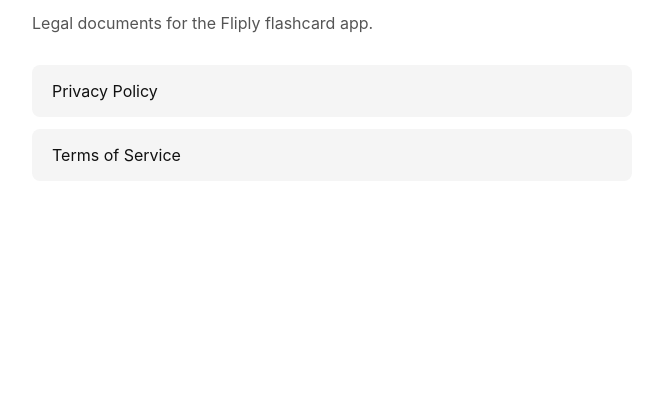
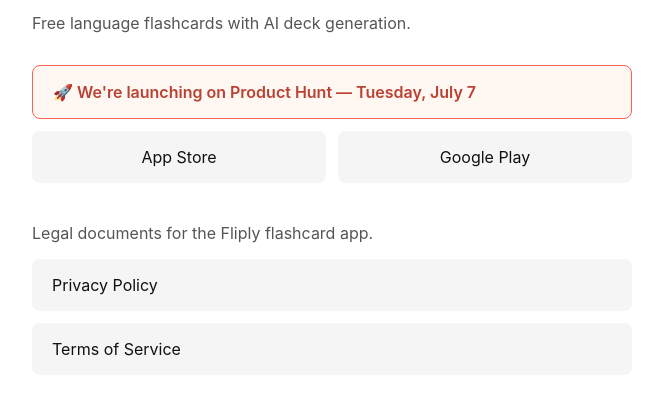
Before and after one commit to apexforgegames-code/fliply-legal, a plain HTML site: page index.html in a window 1280 px wide. Shown: the part 97-492 px from the top of the page, without its empty margins (308-971 px from the left). Drawn offline with Linux system fonts and the light colour scheme.

Commit message:
feat(landing): add Product Hunt July 7 launch banner + store links
Co-Authored-By: Claude Fable 5 <noreply@anthropic.com>

```diff
--- a/index.html
+++ b/index.html
@@ -10,11 +10,22 @@
   p { color: #555; margin-bottom: 32px; }
   a { display: block; padding: 16px 20px; background: #f5f5f5; border-radius: 8px; text-decoration: none; color: #111; margin-bottom: 12px; font-size: 16px; }
   a:hover { background: #ebebeb; }
+  .ph { background: #fff7f2; border: 1px solid #ff6154; color: #b94233; font-weight: 600; }
+  .ph:hover { background: #ffefe8; }
+  .stores { display: flex; gap: 12px; }
+  .stores a { flex: 1; text-align: center; margin-bottom: 0; }
+  .section-gap { margin-top: 40px; }
 </style>
 </head>
 <body>
   <h1>Fliply</h1>
-  <p>Legal documents for the Fliply flashcard app.</p>
+  <p>Free language flashcards with AI deck generation.</p>
+  <a class="ph" href="https://www.producthunt.com/products/fliply-2?utm_source=landing&utm_medium=web&utm_campaign=ph_launch">🚀 We're launching on Product Hunt — Tuesday, July 7</a>
+  <div class="stores">
+    <a href="https://apps.apple.com/app/id6768750737?utm_source=landing">App Store</a>
+    <a href="https://play.google.com/store/apps/details?id=com.apexforge.fliply&utm_source=landing">Google Play</a>
+  </div>
+  <p class="section-gap" style="margin-bottom: 16px;">Legal documents for the Fliply flashcard app.</p>
   <a href="privacy-policy.html">Privacy Policy</a>
   <a href="terms.html">Terms of Service</a>
 </body>
```
